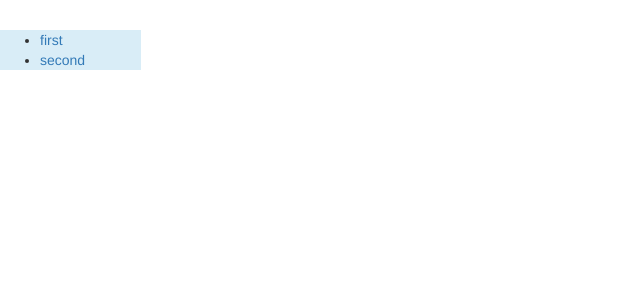
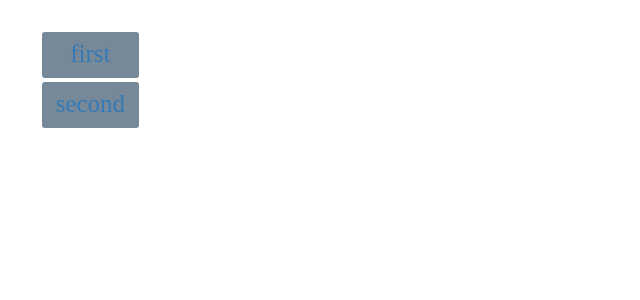
Before and after one commit to cc123king/AI_GL, a Flask app: page / in a window 1280 px wide. Shown: the part 52-352 px from the top of the page, without its empty margins (0-640 px from the left). Run offline with Flask 2, Linux system fonts and the light colour scheme; some libraries are stand-ins or nearby versions.

Commit message:
update index

```diff
--- a/static/css/stylesheet.css
+++ b/static/css/stylesheet.css
@@ -1,9 +1,50 @@
 .menu_left{
+    margin-top: 30px;
+    margin-left: 0%;
+    width: 11%;
+
+}
+
+.menu{
+    list-style: none;
+    border-radius: 5px;
+
+
+
+}
+.menu li{
+    border:2px solid white;
+    border-radius: 5px;
+    text-align: center;
+    width: 100%;
+    height: 50px;
+    padding: 8px;
+    background-color: lightslategray;
+    font: 25px red;
+
+}
+.menu li li{
+    border-radius: 5px;
+    list-style: none;
+
+}.menu_left{
     margin-top: 30px;
     margin-left: 0%;
     width: 11%;
 }
 
 .menu{
+    list-style: none;
+    border-radius: 5px;
+
+    color: #33ddff;
 
 }
+.menu li{
+    border:2px solid white;
+    color: red;
+    border-radius: 5px;
+    text-align: center;
+    width: 100%;
+    background-color: lightslategray;
+}
--- a/templates/index.html
+++ b/templates/index.html
@@ -56,7 +56,7 @@
 </div>
 {% endblock %}
 {% block content %}
-<div class="menu_left bg-info">
+<div class="menu_left">
     <ul class="menu">
         <li id="first_hover">
             <a href="/">first</a>
```
Also changed, not shown: static/picture/yzm.jpg.
